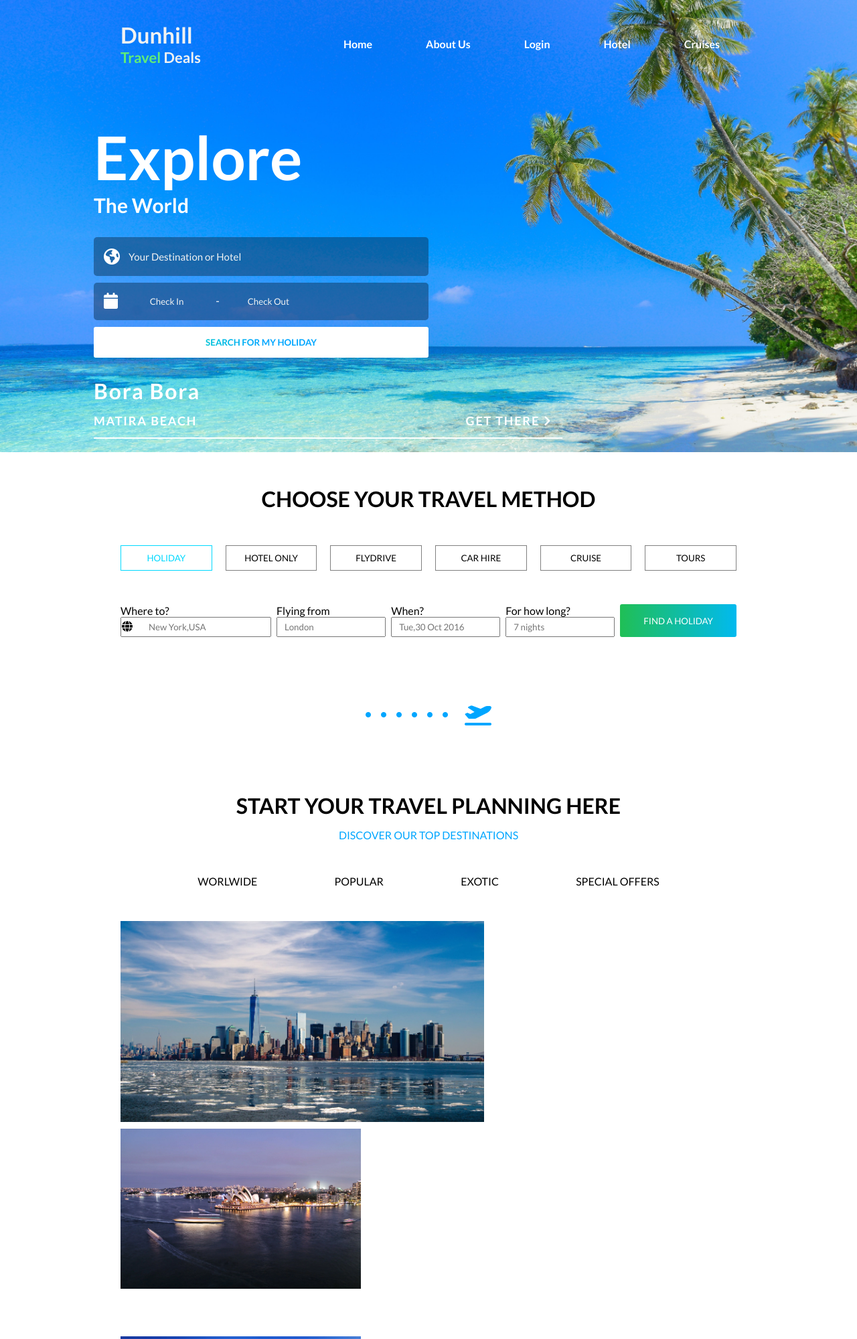
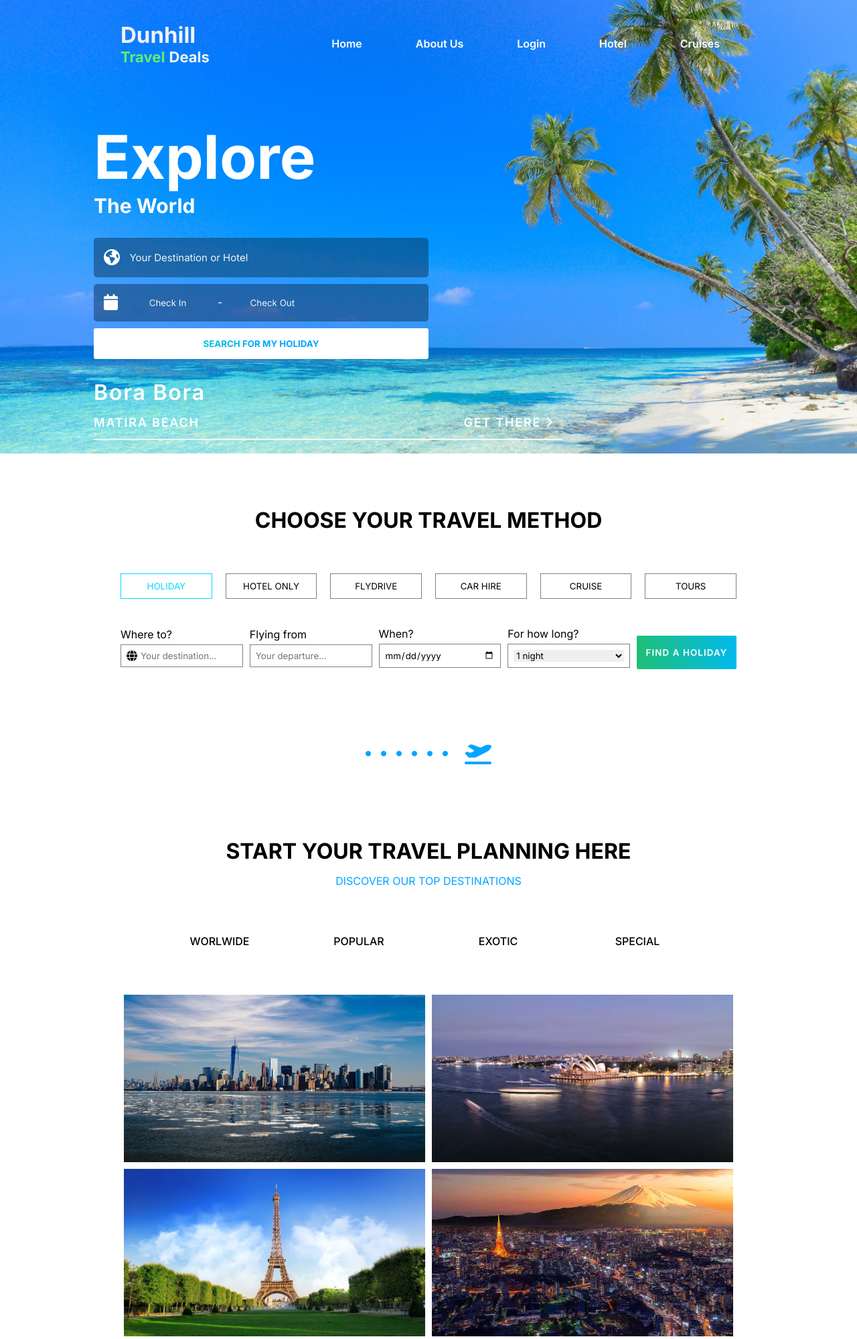
Before and after one commit to RinorRexhaj/Web-Project, a PHP site: page /home.html in a window 1280 px wide. Shown: the top 1999 px of the page at 67% size. Run offline with PHP 8.4, Linux system fonts and the light colour scheme.

Commit message:
Changes to Travel section

```diff
--- a/home.css
+++ b/home.css
@@ -2,7 +2,7 @@
   padding: 0;
   margin: 0;
   box-sizing: border-box;
-  font-family: "Lato", sans-serif;
+  font-family: "Inter", sans-serif;
 }
 
 body {
@@ -253,7 +253,7 @@ main {
 /* travel planning section */
 .travel__planning {
   max-width: 1000px;
-  padding: 0 40px;
+  padding: 30px 40px;
   border-radius: 3px;
   /* border: 1px solid red; */
   background: white;
@@ -261,7 +261,7 @@ main {
   flex-direction: column;
   align-items: center;
   justify-content: center;
-  gap: 50px;
+  gap: 60px;
 }
 
 .travel__planning > * {
@@ -270,6 +270,12 @@ main {
   max-width: 1000px;
   display: flex;
   justify-content: center;
+}
+
+.travel__planning--label-info {
+  display: flex;
+  flex-direction: column;
+  gap: 40px;
 }
 
 .travel__planning--labels {
@@ -300,41 +306,56 @@ main {
 
 .travel__planning--informations {
   display: flex;
-  justify-content: space-between;
+  justify-content: center;
+  align-items: center;
+  gap: 10px;
 }
 
-.where__to {
-  position: relative;
-  display: inline-block;
+.travel__planning--informations > div {
+  width: 100%;
+  display: flex;
+  flex-direction: column;
+  gap: 5px;
 }
 
-.where__to > input {
-  width: 225px;
+.travel__planning--informations > div > div {
+  display: flex;
+  gap: 5px;
+  padding: 8px;
+  border: 1px solid gray;
 }
 
-.where__to i {
-  position: absolute;
-  left: 10px;
-  top: 50%;
-  transform: translate(-50%);
+.travel__planning--informations > div > div > input {
+  width: 100%;
+  border: none;
+  outline: none;
 }
 
-.where__to > input::placeholder {
-  padding-left: 30px;
-}
-
-.travel__planning--informations > input,
-label {
-  display: block;
+.travel__planning--informations > div > div > select {
+  width: 100%;
+  border: none;
+  outline: none;
 }
 
 .travel__planning--informations > button {
+  margin-top: 15px;
   border: none;
-  padding: 10px 35px;
+  width: 750px;
+  height: 50px;
   color: white;
   cursor: pointer;
-  border-radius: 3px;
-  background: linear-gradient(to right, #20bf55, #01baef);
+  font-weight: 600;
+  letter-spacing: 1.1px;
+  border-radius: 2px;
+  background: linear-gradient(to right, #20bf75, #01baef);
+  transition: 0.4s all;
+}
+
+.travel__planning--informations > button:hover {
+  background: white;
+  color: #00a6ff;
+  outline: 2px solid #01baef;
+  cursor: pointer;
 }
 
 .travel__planning--icons {
@@ -374,53 +395,60 @@ label {
   transition: all 1.5s;
 }
 
-.travel__planning--links > * {
+.travel__planning--links > a {
+  width: 120px;
+  height: 40px;
+  display: flex;
+  align-items: center;
+  justify-content: center;
   text-decoration: none;
+  padding: 10px;
+  font-weight: 500;
   color: black;
+  transition: 0.2s all;
+  border-bottom: 0px solid #00a6ff;
 }
 
-.travel__planning--links > *:hover {
-  border-bottom: 1.4px solid black;
+.travel__planning--links > a:hover {
+  color: #00a6ff;
+  border-bottom: 1px solid #00a6ff;
 }
 
 .travel__planning--images {
+  /* border: 1px solid black; */
+  width: 100%;
+  height: 520px;
   display: flex;
   flex-wrap: wrap;
-  width: 100%;
   gap: 10px;
-}
-
-.travel__planning--images > * {
-  height: 300px;
-  display: block;
-}
-
-.newYork {
-  width: 59%;
-}
-.sydney {
-  width: 39%;
-}
-.paris {
-  width: 39%;
-}
-.tokyo {
-  width: 59%;
-}
-.oslo {
-  width: 99%;
+  overflow: hidden;
 }
 
 .image__container {
   position: relative;
-  overflow: hidden;
+  width: 450px;
+  height: 250px;
 }
+
+.image__container:hover {
+  cursor: pointer;
+}
+
+.image__container > img {
+  width: 100%;
+  height: 100%;
+}
+
 .overlay {
   position: absolute;
   top: 0;
   left: 0;
-  width: 59%;
-  height: 300px;
+  width: 100%;
+  height: 100%;
+  display: flex;
+  flex-direction: column;
+  justify-content: center;
+  align-items: center;
   color: white;
   background: rgba(
     0,
--- a/home.html
+++ b/home.html
@@ -88,6 +88,7 @@
       <!-- travel planning -->
       <div class="travel__planning">
         <h1>CHOOSE YOUR TRAVEL METHOD</h1>
+        <div class="travel__planning--label-info">
           <div class="travel__planning--labels">
             <button class="selected">HOLIDAY</button>
             <button>HOTEL ONLY</button>
@@ -97,44 +98,41 @@
             <button>TOURS</button>
           </div>
           <div class="travel__planning--informations">
-          <div class="where__to">
-            <label for="whereTo">Where to? </label>
-            <i class="fas fa-globe"></i>
-            <input
-              type="text"
-              name="whereTo"
-              placeholder="New York,USA"
-              class="informations__input"
-            />
+            <div class="where_to">
+              <p>Where to?</p>
+              <div>
+                <i class="fa-solid fa-globe"></i>
+                <input type="text" placeholder="Your destination..." />
               </div>
+            </div>
+            <div class="where_to">
+              <p>Flying from</p>
               <div>
-            <label for="FlyingFrom">Flying from </label>
-            <input
-              type="text"
-              name="FlyingFrom"
-              placeholder="London"
-              class="informations__input"
-            />
+                <input type="text" placeholder="Your departure..." />
               </div>
+            </div>
+            <div class="where_to">
+              <p>When?</p>
               <div>
-            <label for="when">When? </label>
-            <input
-              type="text"
-              name="when"
-              placeholder="Tue,30 Oct 2016"
-              class="informations__input"
-            />
+                <input type="date" placeholder="The start..." />
               </div>
+            </div>
+            <div class="where_to">
+              <p>For how long?</p>
               <div>
-            <label for="long">For how long? </label>
-            <input
-              type="text"
-              name="long"
-              placeholder="7 nights"
-              class="informations__input"
-            />
+                <select name="nights" id="nights">
+                  <option value="1" selected>1 night</option>
+                  <option value="2">2 nights</option>
+                  <option value="3">3 nights</option>
+                  <option value="4">4 nights</option>
+                  <option value="5">5 nights</option>
+                  <option value="6">6 nights</option>
+                  <option value="7">7 nights</option>
+                </select>
+              </div>
             </div>
             <button>FIND A HOLIDAY</button>
+          </div>
         </div>
         <div class="travel__planning--icons">
           <div class="dots__icon">
@@ -156,7 +154,7 @@
           <a href="">WORLWIDE</a>
           <a href="">POPULAR</a>
           <a href="">EXOTIC</a>
-          <a href="">SPECIAL OFFERS</a>
+          <a href="">SPECIAL</a>
         </div>
 
         <!-- images of travel planning section -->
@@ -165,8 +163,10 @@
           <div class="image__container">
             <img src="img/newYork.jpeg" alt="" class="newYork" />
             <div class="overlay overlay__newYork">
+              <div class="title">
                 <h2>NEW YORK</h2>
-              <hr />
+                <span></span>
+              </div>
               <div class="city__search">
                 <div>
                   <i class="fa-solid fa-magnifying-glass"></i>
@@ -192,9 +192,10 @@
           <div class="image__container">
             <img src="img/sydney.webp" alt="" class="sydney" />
             <div class="overlay overlay__sydney">
+              <div class="title">
                 <h2>SYDNEY</h2>
-              <hr />
-
+                <span></span>
+              </div>
               <div class="city__search">
                 <div>
                   <i class="fa-solid fa-magnifying-glass"></i>
@@ -221,9 +222,10 @@
           <div class="image__container">
             <img src="img/paris.jpg" alt="" class="paris" />
             <div class="overlay overlay__paris">
+              <div class="title">
                 <h2>PARIS</h2>
-              <hr />
-
+                <span></span>
+              </div>
               <div class="city__search">
                 <div>
                   <i class="fa-solid fa-magnifying-glass"></i>
@@ -250,9 +252,10 @@
           <div class="image__container">
             <img src="img/tokyo.webp" alt="" class="tokyo" />
             <div class="overlay overlay__tokyo">
+              <div class="title">
                 <h2>TOKYO</h2>
-              <hr />
-
+                <span></span>
+              </div>
               <div class="city__search">
                 <div>
                   <i class="fa-solid fa-magnifying-glass"></i>
@@ -279,9 +282,10 @@
           <div class="image__container">
             <img src="img/oslo.jpeg" alt="" class="oslo" />
             <div class="overlay overlay__oslo">
+              <div class="title">
                 <h2>OSLO</h2>
-              <hr />
-
+                <span></span>
+              </div>
               <div class="city__search">
                 <div>
                   <i class="fa-solid fa-magnifying-glass"></i>
@@ -303,7 +307,7 @@
             </div>
           </div>
         </div>
-        <button>VIEW MORE</button>
+        <button class="view__more">VIEW MORE</button>
       </div>
       <!-- end of travel planning -->
     </main>
```
Also changed, not shown: other parts of home.css (+36 -20 lines). Lines whose indentation alone changed are shown as unchanged.
